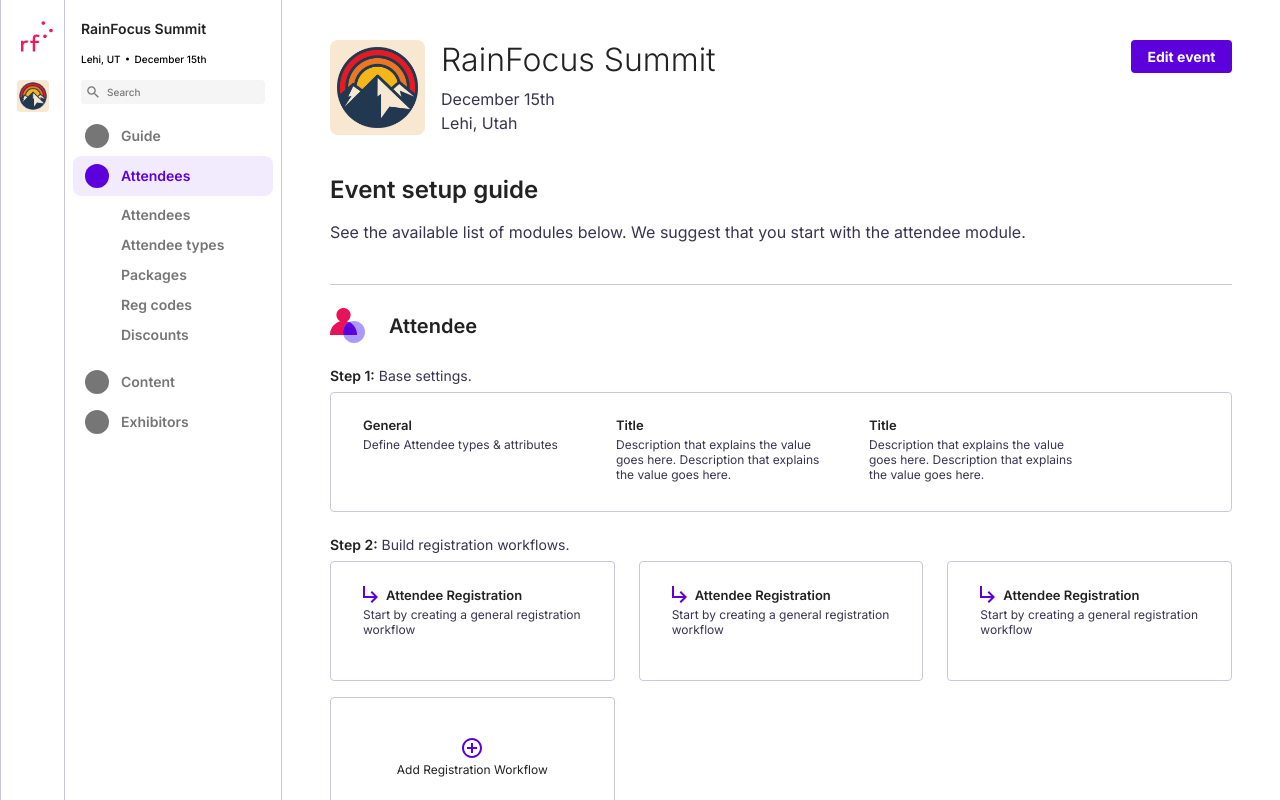
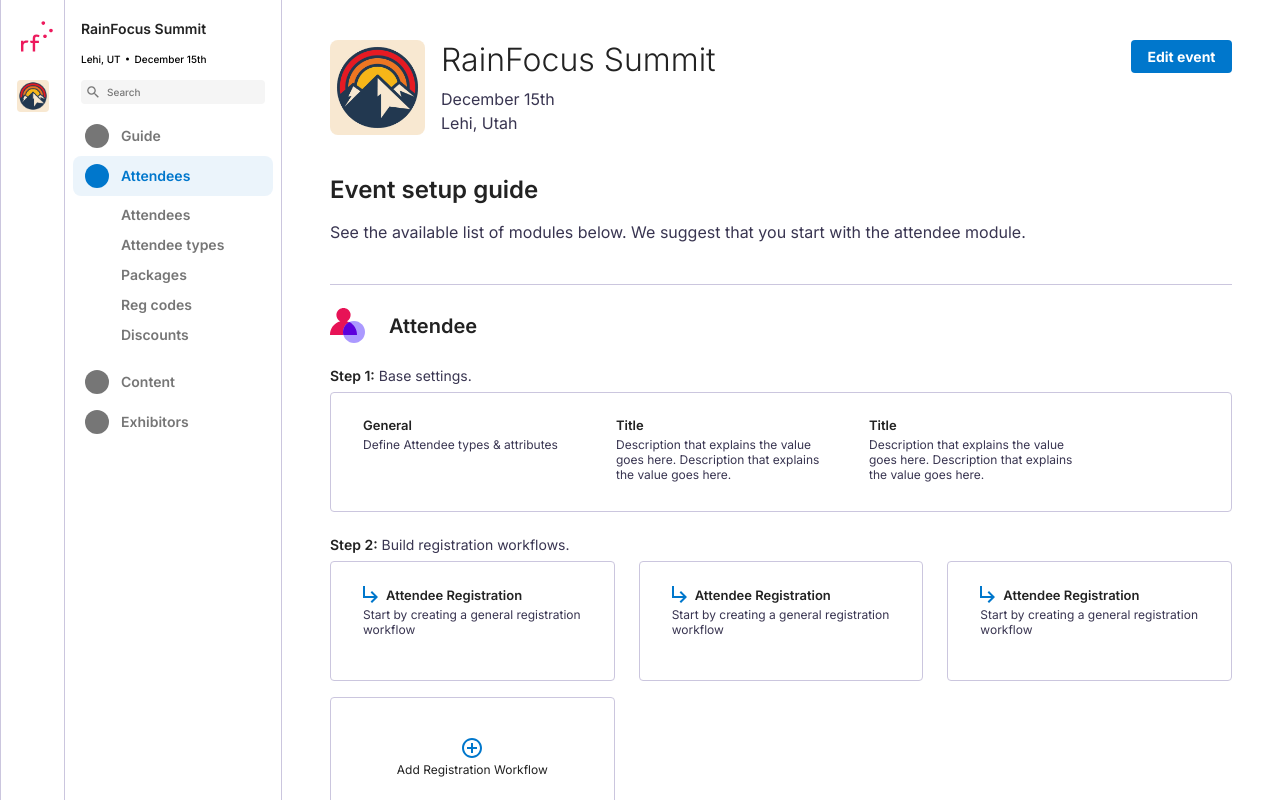
Before and after one commit to licraw/RainFocusUIChallenge, a React (Vite) app: page / in a window 1280 px wide. Shown: the top 800 px of the page. Built offline with nearby package versions, Linux system fonts and the light colour scheme.

Commit message:
test adding brand overrides and remove dead variable

```diff
--- a/src/main.tsx
+++ b/src/main.tsx
@@ -2,6 +2,7 @@
 import ReactDOM from 'react-dom/client';
 import App from './App';
 import './styles/main.scss';
+import './styles/testBrand.css';
 
 ReactDOM.createRoot(document.getElementById('root') as HTMLElement).render(
   <React.StrictMode>
--- a/src/styles/abstracts/_tokens.scss
+++ b/src/styles/abstracts/_tokens.scss
@@ -6,7 +6,6 @@
 $color-focus-primary: var(--rf-brand-color-focus, rgba(92, 0, 220, 0.2));
 $color-focus-primary-strong: var(--rf-brand-color-focus-strong, rgba(92, 0, 220, 0.22));
 $color-focus-primary-card: var(--rf-brand-color-focus-card, rgba(92, 0, 220, 0.24));
-$color-primary-pink: var(--rf-brand-color-accent-pink, #ed1a5d);
 $color-button-primary: var(--rf-comp-button-primary-color-background, #5c00dc);
 $color-text-heading: var(--rf-text-g1-header, #222222);
 $color-text-body: var(--rf-brand-color-text-body, #393551);
--- a/src/styles/base/_global.scss
+++ b/src/styles/base/_global.scss
@@ -7,7 +7,6 @@
   --rf-brand-color-focus: rgba(92, 0, 220, 0.2);
   --rf-brand-color-focus-strong: rgba(92, 0, 220, 0.22);
   --rf-brand-color-focus-card: rgba(92, 0, 220, 0.24);
-  --rf-brand-color-accent-pink: #ed1a5d;
   --rf-brand-color-border: #cbc6de;
   --rf-brand-color-border-muted: #e8e3f3;
   --rf-brand-color-surface: #ffffff;
--- a/src/styles/components/_icons.scss
+++ b/src/styles/components/_icons.scss
@@ -1,33 +1,9 @@
 @use "../abstracts/tokens" as *;
 
 .brand-mark {
-  position: relative;
   flex: 0 0 32px;
   width: 32px;
   height: 32px;
-  color: $color-primary-pink;
-  font-size: 19px;
-  font-weight: 700;
-  line-height: 1;
-}
-
-.brand-mark span {
-  position: absolute;
-}
-
-.brand-mark span:nth-child(1) {
-  left: 1px;
-  bottom: 5px;
-}
-
-.brand-mark span:nth-child(2) {
-  left: 15px;
-  bottom: 5px;
-}
-
-.brand-mark span:nth-child(3) {
-  right: 2px;
-  top: 3px;
 }
 
 .brand-mark img {
--- /dev/null
+++ b/src/styles/testBrand.css
@@ -0,0 +1,9 @@
+:root {
+  --rf-brand-color-primary: #0077cc;
+  --rf-brand-color-primary-hover: #005fa3;
+  --rf-brand-color-primary-soft: rgba(0, 119, 204, 0.08);
+  --rf-brand-color-focus: #0077cc33;
+  --rf-brand-color-focus-strong: rgba(0, 119, 204, 0.22);
+  --rf-brand-color-focus-card: rgba(0, 119, 204, 0.24);
+  --rf-comp-button-primary-color-background: var(--rf-brand-color-primary);
+}
```
Also changed, not shown: 1 other file (tests, documents, lock files or other folders).
